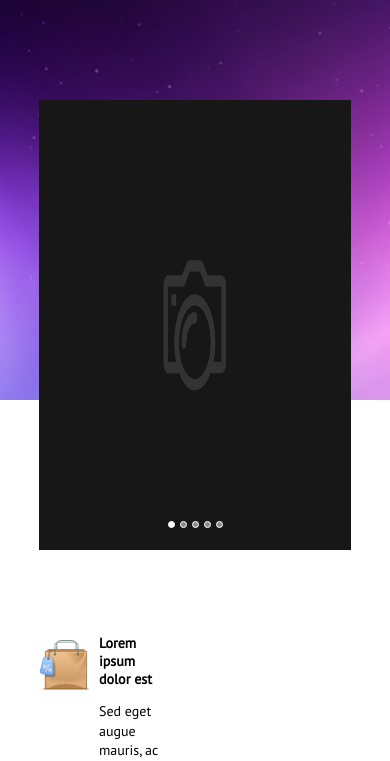
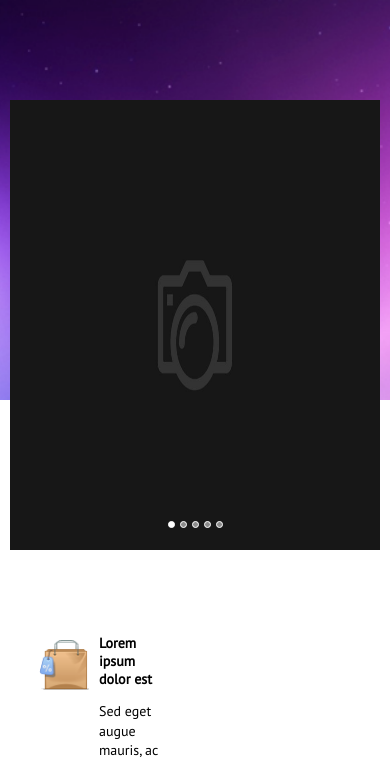
Before and after one commit to nitaq/WebE_Project, a PHP site: page / in a window 390 px wide. Shown: the part 50-811 px from the top of the page. Run offline with PHP 8.4, Linux system fonts and the light colour scheme.

Commit message:
CSS changes

```diff
--- a/css/main.css
+++ b/css/main.css
@@ -111,6 +111,7 @@ header nav ul li a:hover
 		top: 50px;
 		left: -100%;
 		transition: 0.5s;
+		z-index: 1000;
 	}
 	header nav.active
 	{
@@ -303,6 +304,12 @@ header nav ul li a:hover
 
 /* Slider */
 
+.slider-container
+{
+	width: 80%;
+	margin: 0 auto;
+}
+
 .slideri
 {
 	height: 300px;
@@ -325,3 +332,10 @@ footer
 	height: 50px;
 	background-color: #1F1E1A;
 }
+
+@media (max-width: 768px) {
+	.slider-container
+	{
+		width: 95%;
+	}
+}
--- a/css/style.css
+++ b/css/style.css
@@ -642,7 +642,7 @@ textarea:focus, input:focus {
 
 /*nav*/
 
-@media (max-width: 991px)
+@media (max-width: 1024px)
 {
 	header
 	{
--- a/index.html
+++ b/index.html
@@ -40,7 +40,7 @@
 
 			<!-- Slider -->
 					<div id="medium-content">
-					  <div class="container">
+					  <div class="slider-container">
 					  	<div class="slideri">
 					    <div id="slider1" class="jSlider">
 					      <div><img src="img/slide-img.jpg" alt="" /></div>
```
